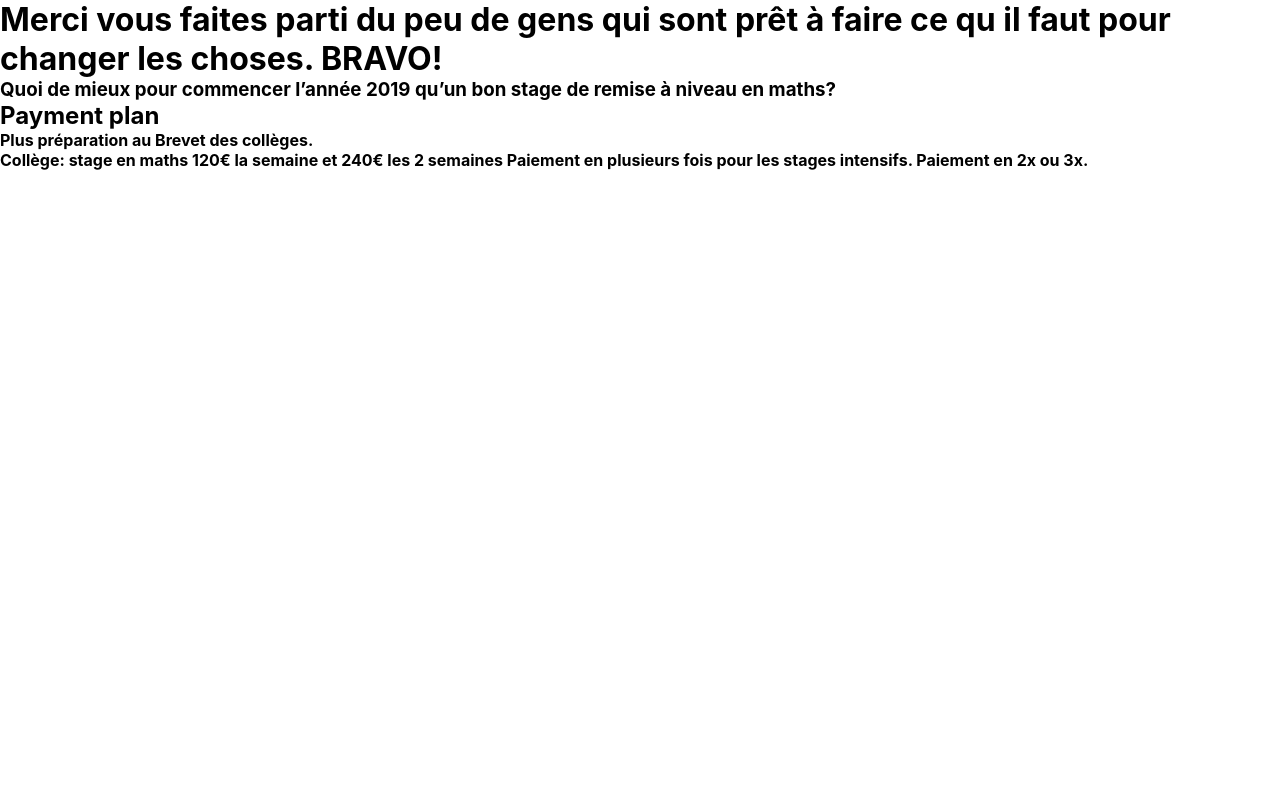
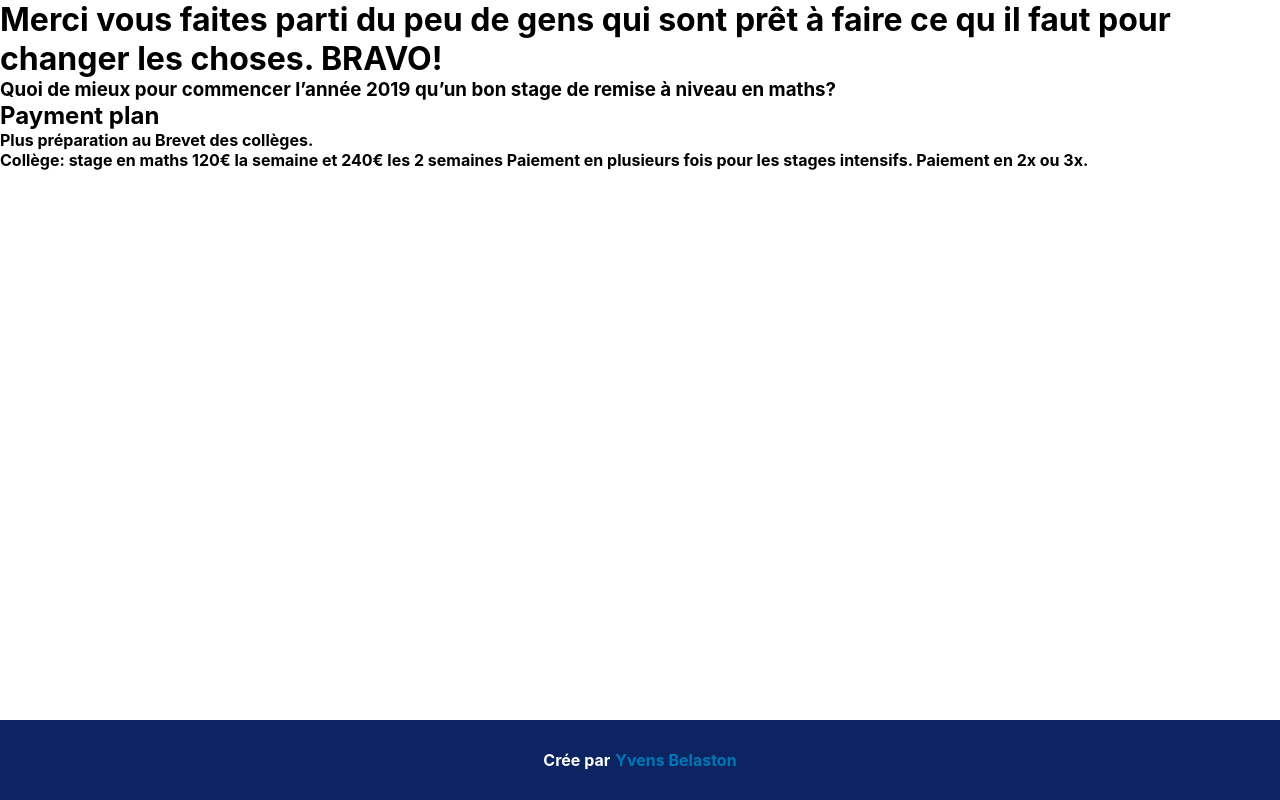
Before and after one commit to Yvens16/client-prepacours, a React (Create React App) app: page /thanks in a window 1280 px wide. Built offline with nearby package versions, Linux system fonts and the light colour scheme; a web font is replaced by a local one.

Commit message:
NOthing special

```diff
--- a/src/App.js
+++ b/src/App.js
@@ -35,9 +35,7 @@ class App extends Component {
     {/*404 route Always Last */}
       <Route component={NotFound} />
       </Switch>
-      {/*
         <Footer/>
-       */}
       </div>
     );
   }
--- a/src/components/thanks/Thanks.js
+++ b/src/components/thanks/Thanks.js
@@ -4,7 +4,7 @@ import './_thanks.scss';
 
 const Thanks = () => {
   return (
-    <main>
+    <main className="t">
     <div className="thanks">
     <h1>Merci vous faites parti du peu de gens qui sont prêt à
     faire ce qu il faut pour changer les choses. BRAVO!</h1>
--- a/src/components/thanks/_thanks.scss
+++ b/src/components/thanks/_thanks.scss
@@ -0,0 +1,3 @@
+.t{
+  height: 90vh;
+}
```
